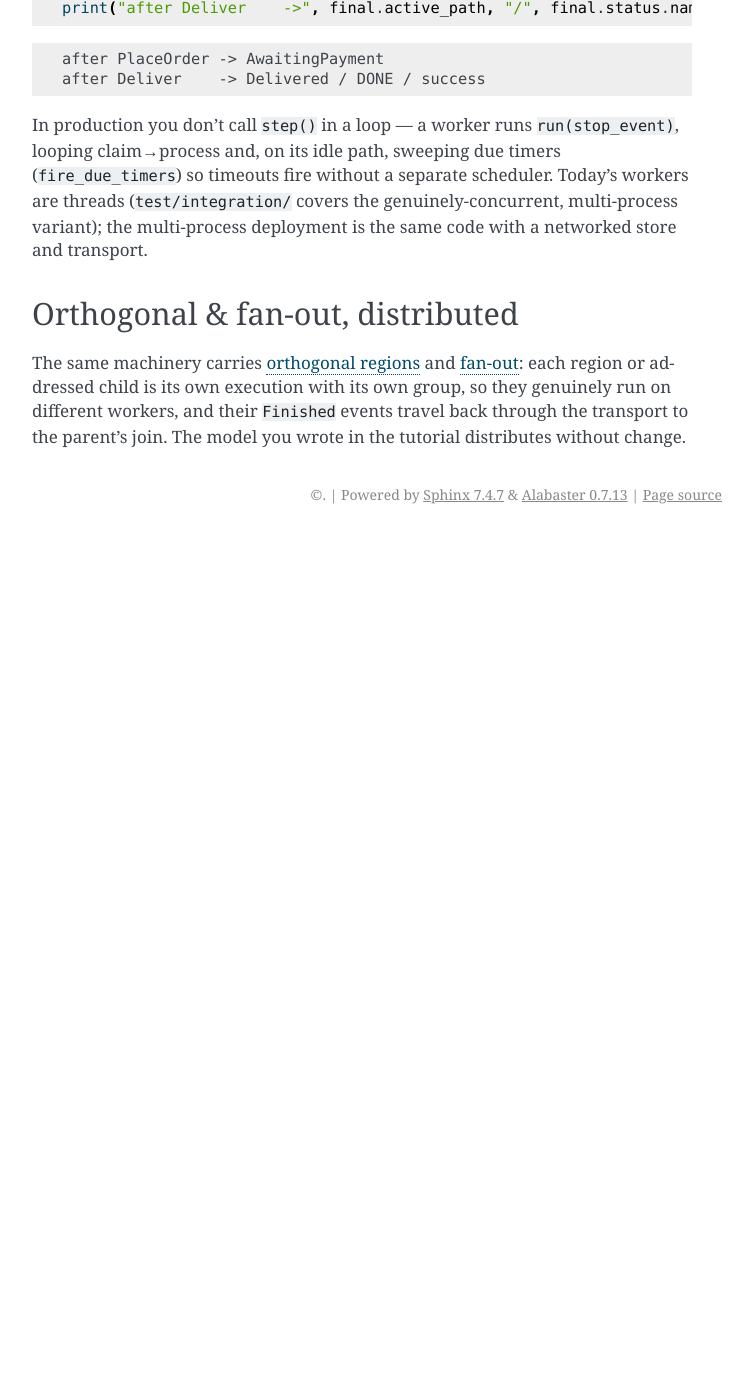
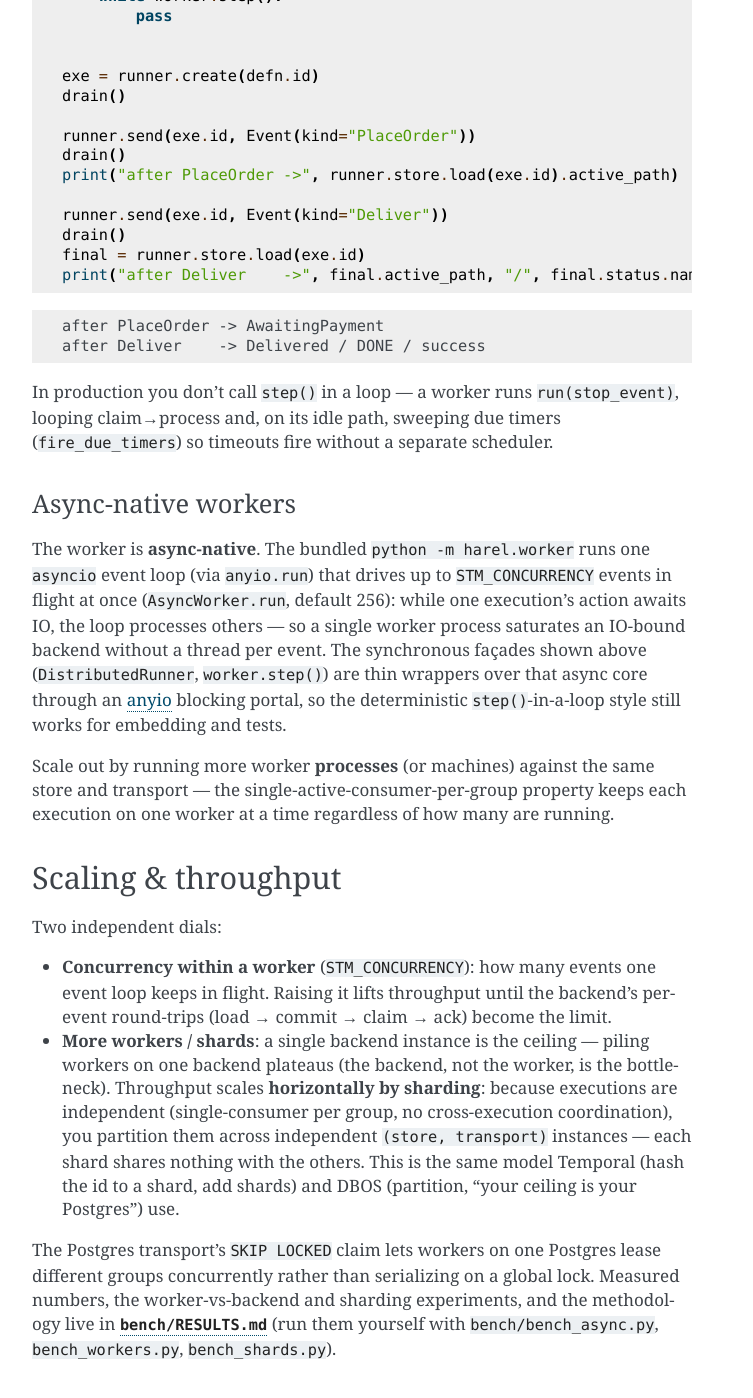
Before and after one commit to acasadom/harel, a Sphinx documentation site: the page built from docs/guide/distribution.md, in a window 1280 px wide and 1400 px high, scrolled down 1716 px. Shown: the whole window, without its empty margins (388-1141 px from the left). Built offline with Sphinx 7.4.7, drawn with Linux system fonts in a browser that asks for light colours; before the commit the page ends 2250 px from its top, so only the background shows below that; some of the changed text lies outside the part shown.

Commit message:
docs: reflect the async-native runtime, the SKIP-LOCKED Postgres claim, and scaling
The runtime is now async-first (one asyncio loop, STM_CONCURRENCY events in flight); the public
sync API is a thin façade over it via an anyio blocking portal. Documentation still described
synchronous, thread-based workers and the old Postgres global-advisory-lock claim.

- distribution.md: correct the transport table (Postgres = per-group row + FOR UPDATE SKIP
  LOCKED; Redis ready-ZSET claim; Mongo/Surreal ready-index), rewrite the worker section
  (async-native worker + STM_CONCURRENCY, sync façade), and add a "Scaling & throughput" section
  (concurrency vs sharding; backend-bound; shard horizontally like Temporal/DBOS; link RESULTS.md).
- architecture.md: add an "Async core, sync façade" subsection (the pure sync generator in
  core.py is what lets the shell be sync or async; production is async, the sync API is a portal
  façade) and drop the now-inaccurate "synchronous" wording on the runner.

docs example tests pass (20), sphinx build clean.

```diff
--- a/docs/guide/distribution.md
+++ b/docs/guide/distribution.md
@@ -13,13 +13,19 @@ running. Backends:
 | Transport | Exclusivity mechanism |
 | --------- | --------------------- |
 | `InMemoryTransport` | in-process (tests, single process) |
-| `SqliteTransport` | `BEGIN IMMEDIATE` + lease |
-| `RedisTransport` | `SET lock NX PX` group-lock-as-lease + FIFO list |
-| `PostgresTransport` | `pg_advisory_xact_lock` serializing claims |
+| `SqliteTransport` | `BEGIN IMMEDIATE` (global write-lock) + lease |
+| `RedisTransport` | `SET lock NX PX` group-lock-as-lease + FIFO list; a `ready` ZSET scored by available-at indexes claimable groups so `claim` is O(log N + K), not a scan of every group |
+| `PostgresTransport` | per-group row claimed with `SELECT … FOR UPDATE SKIP LOCKED` — concurrent workers lease *different* groups in parallel (no global lock) |
 | `RqliteTransport` | queue table on Raft-replicated SQLite |
-| `MongoTransport` | per-group lock document (atomic-upsert lock-as-lease) |
-| `SurrealTransport` | per-group lock record (atomic `BEGIN…COMMIT` + THROW lock-as-lease) |
+| `MongoTransport` | per-group ready-index/lock document (`available_at` + token; `find_one_and_update` lease) |
+| `SurrealTransport` | per-group ready-index/lock record (`available_at` + token; atomic `BEGIN…COMMIT` + THROW lease) |
 | `SqsTransport` | SQS FIFO `MessageGroupId` (runs on LocalStack) |
+
+Backends without a cheap global serialization primitive (Redis, Mongo, SurrealDB) build
+per-group exclusivity by hand with a per-group lock record indexed by when it next becomes
+claimable, so `claim` reads only the few due groups rather than scanning the whole queue;
+SQLite and Postgres lean on the database instead (SQLite's write-lock; Postgres's row lock via
+`SKIP LOCKED`).
 
 Store and transport are **independent** — mix freely, or unify on one backend (all-Postgres,
 all-rqlite, all-Mongo, all-SurrealDB: no Redis needed).
@@ -77,9 +83,41 @@ after Deliver    -> Delivered / DONE / success
 
 In production you don't call `step()` in a loop — a worker runs `run(stop_event)`, looping
 claim→process and, on its idle path, sweeping due timers (`fire_due_timers`) so timeouts fire
-without a separate scheduler. Today's workers are threads (`test/integration/` covers the
-genuinely-concurrent, multi-process variant); the multi-process deployment is the same code with
-a networked store and transport.
+without a separate scheduler.
+
+### Async-native workers
+
+The worker is **async-native**. The bundled `python -m harel.worker` runs one `asyncio` event
+loop (via `anyio.run`) that drives up to `STM_CONCURRENCY` events in flight at once
+(`AsyncWorker.run`, default 256): while one execution's action awaits IO, the loop processes
+others — so a single worker process saturates an IO-bound backend without a thread per event.
+The synchronous façades shown above (`DistributedRunner`, `worker.step()`) are thin wrappers
+over that async core through an [anyio](https://anyio.readthedocs.io/) blocking portal, so the
+deterministic `step()`-in-a-loop style still works for embedding and tests.
+
+Scale out by running more worker **processes** (or machines) against the same store and
+transport — the single-active-consumer-per-group property keeps each execution on one worker at
+a time regardless of how many are running.
+
+## Scaling & throughput
+
+Two independent dials:
+
+- **Concurrency within a worker** (`STM_CONCURRENCY`): how many events one event loop keeps in
+  flight. Raising it lifts throughput until the backend's per-event round-trips (load → commit →
+  claim → ack) become the limit.
+- **More workers / shards**: a single backend instance is the ceiling — piling workers on one
+  backend plateaus (the backend, not the worker, is the bottleneck). Throughput scales
+  **horizontally by sharding**: because executions are independent (single-consumer per group,
+  no cross-execution coordination), you partition them across independent `(store, transport)`
+  instances — each shard shares nothing with the others. This is the same model Temporal (hash
+  the id to a shard, add shards) and DBOS (partition, "your ceiling is your Postgres") use.
+
+The Postgres transport's `SKIP LOCKED` claim lets workers on one Postgres lease different groups
+concurrently rather than serializing on a global lock. Measured numbers, the worker-vs-backend
+and sharding experiments, and the methodology live in
+[`bench/RESULTS.md`](https://github.com/acasadom/harel/blob/main/bench/RESULTS.md) (run them
+yourself with `bench/bench_async.py`, `bench_workers.py`, `bench_shards.py`).
 
 ## Orthogonal & fan-out, distributed
 
```
Also changed, not shown: docs/guide/architecture.md (+18 -3 lines).
